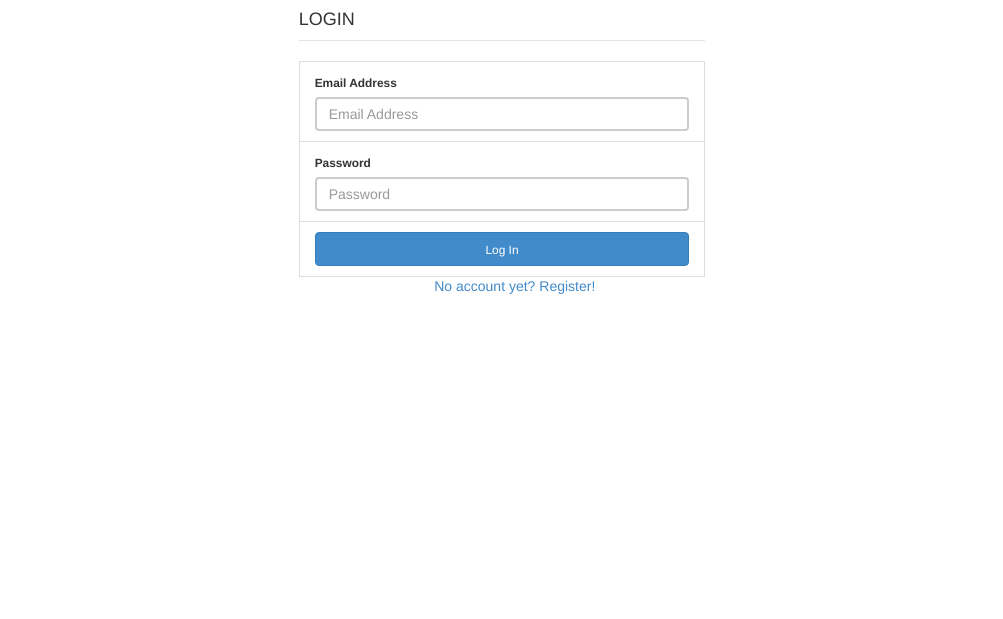
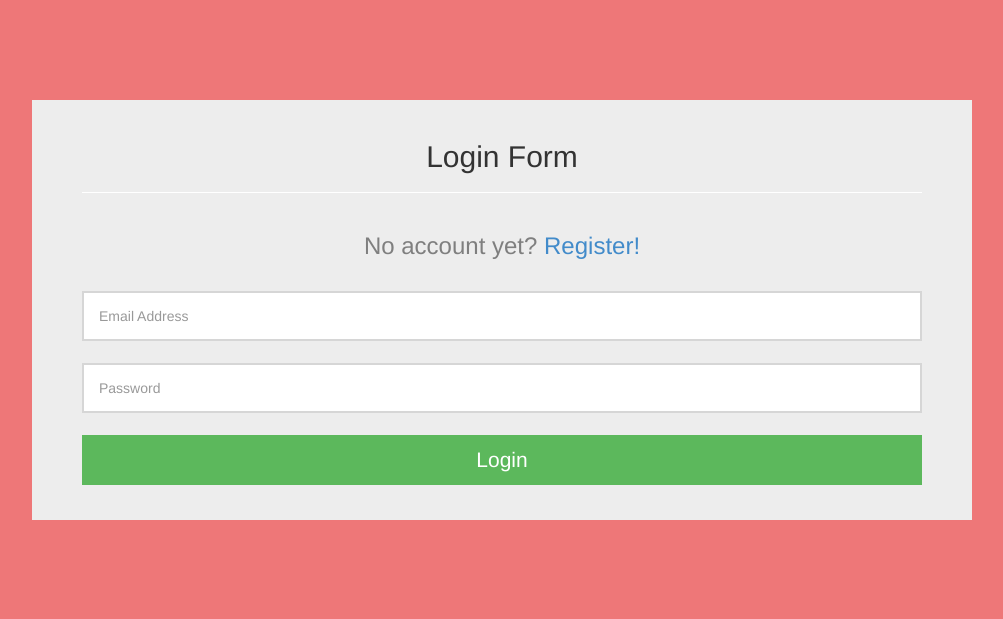
Before and after one commit to simplyniceweb/survey, a CodeIgniter app: page /survey/index.php/index/index in a window 1280 px wide. Shown: the top 619 px of the page, without its empty margins (138-1141 px from the left). Run offline with CodeIgniter, Linux system fonts and the light colour scheme; data comes from the database, SQL or seed files in the repository.

Commit message:
login design

```diff
--- a/application/views/login.php
+++ b/application/views/login.php
@@ -6,14 +6,55 @@
 	<title>-::Web Based Generator::-</title>
 	<link rel="stylesheet" type="text/css" href="<?php echo base_url(); ?>assets/styles/design.css"/>
 	<link rel="stylesheet" type="text/css" href="<?php echo base_url(); ?>assets/bootstrap/css/bootstrap.min.css"/>
+	<style>
+	.page-header {
+		border-bottom: 1px solid #FFFFFF;
+		margin: 20px 0;
+		padding-bottom: 9px;
+		text-align: center;
+	}
+
+	.form-control {
+		border: 1px solid #D6D6D6;
+		border-radius: 0;
+		box-shadow: none;
+		height: 50px;
+		padding: 6px 15px;
+	}
+
+	body {
+		background-color: #ee7778;
+	}
+
+	.row {
+		background: #ededed;
+		padding: 20px 50px 20px 50px;
+		margin: 100px;
+	}
+
+	legend {
+		border: medium none;
+		color: #7F7F7F;
+		display: block;
+		font-size: 20px;
+		line-height: inherit;
+		margin-bottom: 15px;
+		padding: 0;
+		text-align: center;
+		width: 100%;
+	}
+
+	.btn {
+		padding: 10px;
+		border-radius: 0;
+		border: none;
+		font-size: 21px;
+	}
+	</style>
 </head>
 <body>
-
-<div id="container">
-
+<div class="container">
 <div class="row">
-		<div class="col-sm-4 col-md-offset-4">
-
 	<?php if(isset($_GET['login']) && $_GET['login'] == "false"): ?>
 	<div class="list-group-item">
 		<div class="alert alert-danger">
@@ -29,31 +70,36 @@
 		</div>
 	</div>
 	<?php endif; ?>
+  <div class="page-header"><h2>Login Form</h2></div>
+	<?php echo form_open('index/verify',array('class' => 'form-horizontal')); ?>
+    <fieldset>
 
-		<?php echo form_open('index/verify'); ?>
-			<legend><h4>LOGIN</h4></legend>
+      <!-- Form Name -->
+      <legend><h3>No account yet? <a href="register">Register!</a></h3></legend>
 
-			<div class="list-group-item">
-				<label><small>Email Address</small></label>
-				<input type="email" name="user_email" class="form-control" required="required" placeholder="Email Address">
-			</div>
-
-			<div class="list-group-item">
-				<label><small>Password</small></label>
-				<input type="password" name="user_password" class="form-control" required="required" placeholder="Password">
-			</div>
-
-			<div class="list-group-item">
-				<button class="btn btn-primary btn-block">
-					<small>Log In</small>
-				</button>
-			</div>
-
-			<a class="col-md-offset-4" href="register">No account yet? Register!</a>
-		<?php echo form_close(); ?>
+      <!-- Text input-->
+      <div class="form-group">
+        <label class="col-md-1 control-label" for="username"></label>
+        <div class="col-md-12">
+          <input id="username" name="user_email" type="text" required="required" placeholder="Email Address" class="form-control input-md">
         </div>
       </div>
 
+      <!-- Password input-->
+      <div class="form-group">
+        <label class="col-md-1 control-label" for="password"></label>
+        <div class="col-md-12">
+          <input id="password" name="user_password" type="password" required="required" placeholder="Password" class="form-control input-md">
         </div>
+      </div>
+
+      <!-- Button (Double) -->
+      <div class="form-group">
+        <label class="col-md-1 control-label" for="login"></label>
+      <div class="col-md-12">
+        <button id="login" name="login" class="btn btn-block btn-success">Login</button>
+      </div>
+    </fieldset>
+  </form>
 </body>
 </html>
```
Lines whose indentation alone changed are shown as unchanged.
